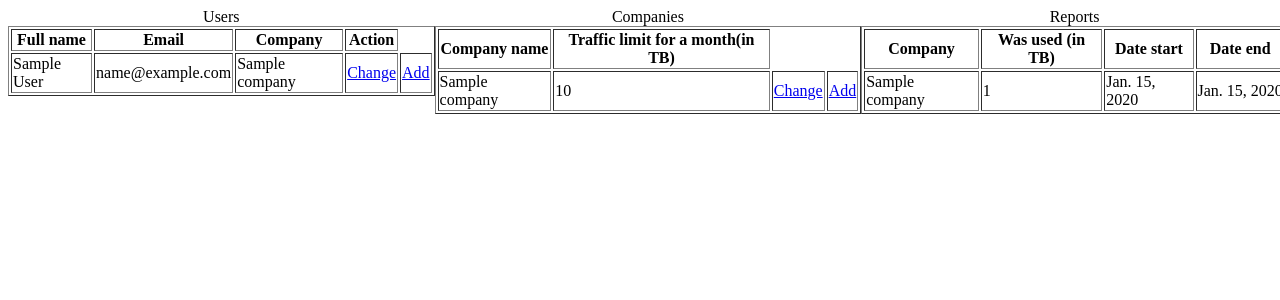
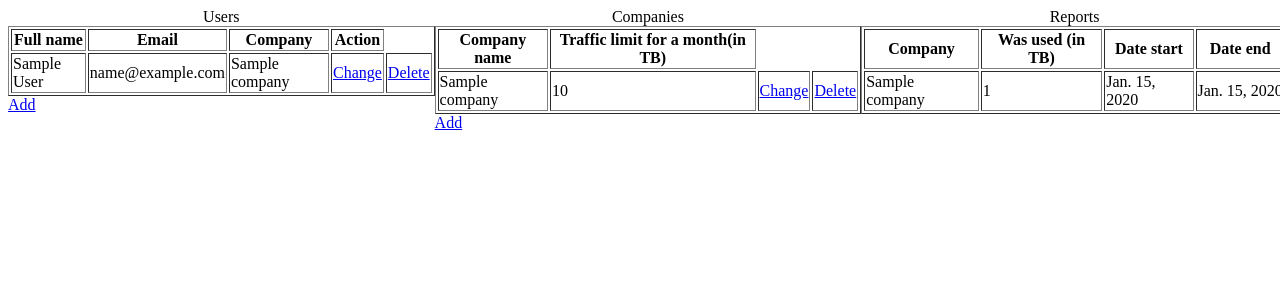
Before and after one commit to anton-serozhechkin/django-vpn-gateway-administrator-app, a Django app: page / in a window 1280 px wide. Shown: the top 300 px of the page. Run offline with Django 3.2, Linux system fonts and the light colour scheme; tables that the repository leaves empty hold one stand-in row (values such as "Sample post").

Commit message:
add delete view

```diff
--- a/core/models.py
+++ b/core/models.py
@@ -1,6 +1,6 @@
 from django.db import models
 from datetime import datetime, timedelta
-from django.shortcuts import reverse
+from django.shortcuts import reverse, redirect
 
 class Company(models.Model):
     name = models.CharField('Company name', max_length=30)
--- a/core/urls.py
+++ b/core/urls.py
@@ -1,10 +1,12 @@
 from django.urls import path
-from .views import home, change_user, change_company, add_company, add_user
+from .views import *
 
 urlpatterns = [
     path('', home, name='home'),
     path('change-user/<int:user_id>', change_user, name='change_user'),
     path('change-company/<int:company_id>', change_company, name='change_company'),
+    path('delete-user/<int:user_id>', delete_user, name='delete_user'),
+    path('delete-company/<int:company_id>', delete_company, name='delete_company'),
     path('add-user', add_user, name='add_user'),
     path('add-company', add_company, name='add_company'),
 ]
--- a/core/views.py
+++ b/core/views.py
@@ -1,6 +1,15 @@
 from django.shortcuts import render, reverse, redirect
 from .models import Users, Report, Company
 from .forms import UserForm, CompanyForm
+
+
+def getter_user(user_id):
+    user = Users.objects.get(pk=user_id)
+    return user
+
+def getter_company(company_id):
+    company = Company.objects.get(pk=company_id)
+    return company
 
 def home(request):
     users = Users.objects.all()
@@ -21,7 +30,7 @@ def add_user(request):
     return render(request, 'add_user.html', locals())
 
 def change_user(request, user_id):
-    user = Users.objects.get(pk=user_id)
+    user = getter_user(user_id)
     if request.method == 'POST':
         form = UserForm(request.POST, instance=user)
         if form.is_valid():
@@ -53,7 +62,7 @@ def add_company(request):
     return render(request, 'add_company.html', locals())
 
 def change_company(request, company_id):
-    company = Company.objects.get(pk=company_id)
+    company = getter_company(company_id)
     if request.method == 'POST':
         form = CompanyForm(request.POST, instance=company)
         if form.is_valid():
@@ -70,3 +79,11 @@ def change_company(request, company_id):
     else:
         form = CompanyForm(instance=company)
     return render(request, 'change_company.html', locals())
+
+def delete_user(request, user_id):
+    getter_user(user_id).delete()
+    return redirect('home')
+
+def delete_company(request, company_id):
+    getter_company(company_id).delete()
+    return redirect('home')
--- a/templates/home.html
+++ b/templates/home.html
@@ -19,10 +19,11 @@
                     <td>{{ user.email }}</td>
                     <td>{{ user.company }}</td>
                     <td><a href="{% url 'change_user' user_id=user.id %}">Change</a></td>
-                    <td><a href="{% url 'add_user'%}">Add</a></td>
+                    <td><a href="{% url 'delete_user' user_id=user.id %}">Delete</a></td>
                 </tr>
             {% endfor %}
         </table>
+        <a href="{% url 'add_user'%}">Add</a>
         {% else %}
         <p>No enough data for users table</p>
         {% endif %}
@@ -39,11 +40,12 @@
                 <tr>
                     <td>{{ company.name }}</td>
                     <td>{{ company.size_limit }}</td>
-                    <td><a href="{% url 'change_company' company_id=company.id%}">Change</a></td>
-                    <td><a href="{% url 'add_company'%}">Add</a></td>
+                    <td><a href="{% url 'change_company' company_id=company.id %}">Change</a></td>
+                    <td><a href="{% url 'delete_company' company_id=company.id %}">Delete</a></td>
                 </tr>
             {% endfor %}
         </table>
+        <a href="{% url 'add_company'%}">Add</a>
         {% else %}
         <p>No enough data for companies table</p>
         {% endif %}
```
Also changed, not shown: db.sqlite3.
